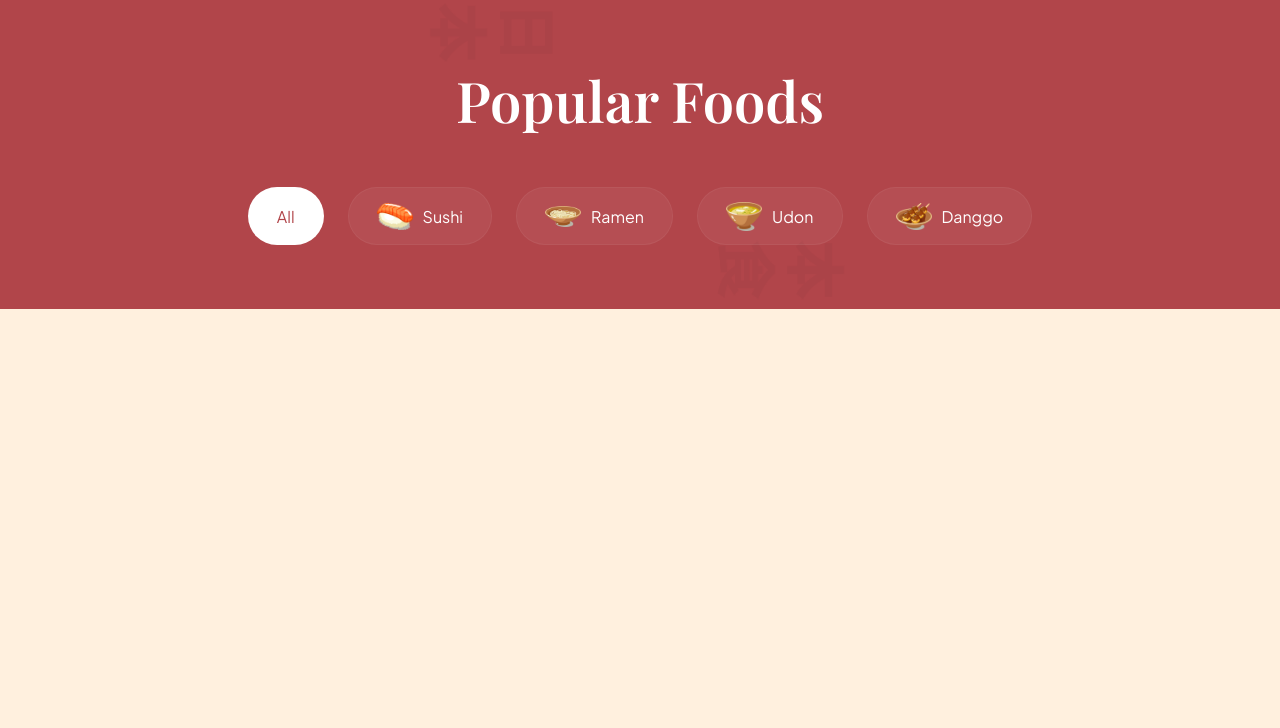
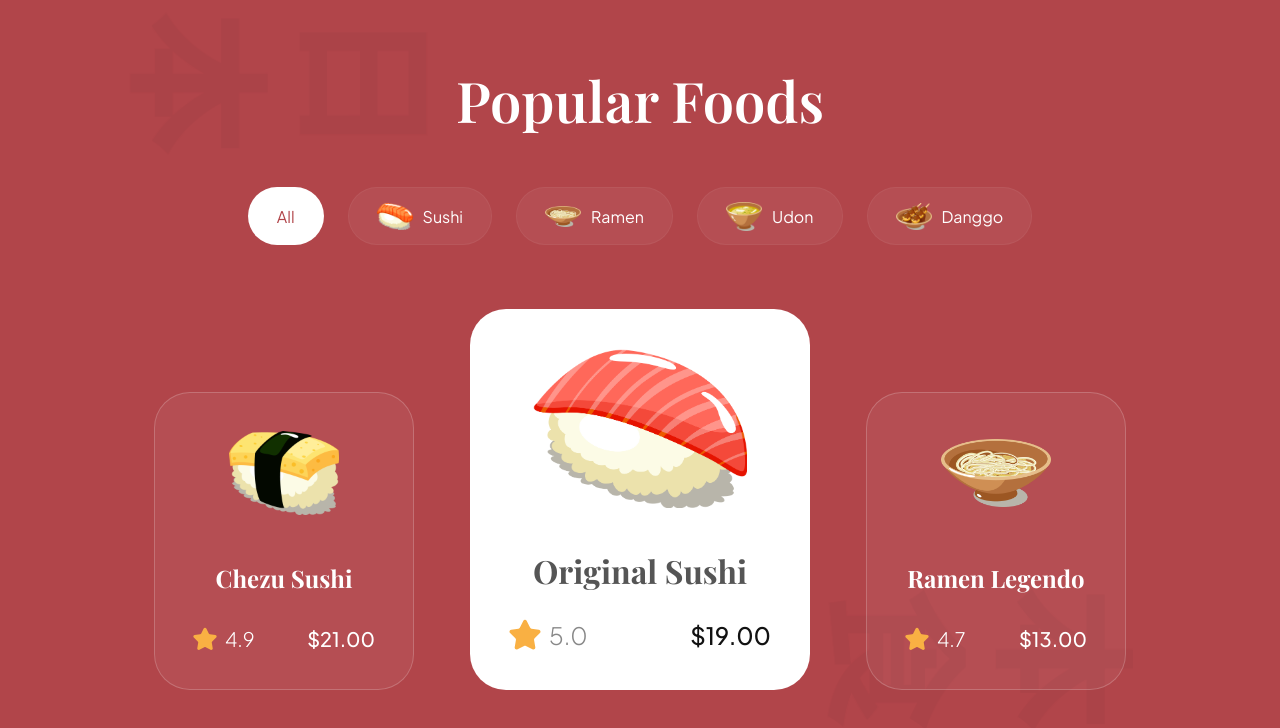
Before and after one commit to abdulrafayyamir/sushi-website, a plain HTML site: page index.html in a window 1280 px wide. Shown: the part 1418-2146 px from the top of the page. Before the commit the page ends 1727 px from the top, so only its background shows below. Drawn offline with nearby package versions, Linux system fonts and the light colour scheme.

Commit message:
popular section completed

```diff
--- a/css/sections/popular.css
+++ b/css/sections/popular.css
@@ -69,3 +69,147 @@
     background-color: #fff;
     color:var(--primary-color)
 }
+
+.popular-foods__catalogue{
+
+    margin-top: 64px;
+
+    display: flex;
+    justify-content: center;
+    align-items: flex-end;
+    flex-wrap: wrap;
+
+    gap:56px
+}
+
+.popular-foods__button{
+
+    width: fit-content;
+    padding: 20px 30px;
+    margin: 80px auto 0;
+
+    font-weight: 18px;
+    line-height: 23px;
+    font-family: var(--plus-jakarta-sans);
+
+    color: #fff;
+    border: none;
+    outline: none;
+    background: var(--secondary-color);
+    border-radius: 64px;
+    cursor: pointer;
+}
+
+.popular-foods__button img{
+
+    width: 14px;
+    height: 14px;
+    object-fit: contain;
+    margin-left: 21px;
+}
+
+.popular-foods__card {
+
+
+    padding: 38px;
+    min-width: 260px;
+    height: fit-content;
+    display: flex;
+    align-items: center;
+    flex-direction: column;
+    border-radius: 36px;
+    background: rgba(255,255, 255, 0.05);
+    border:1px solid rgba(255,255, 255, 0.2)
+}
+
+
+.popular-foods__card-image{
+
+    width:110px;
+    height: 84px;
+    object-fit: contain;
+}
+
+.popular-foods__card-title{
+
+    margin-top: 47px;
+    font-weight: 600px;
+    font-size: 24px;
+    line-height: 32px;
+    font-family: var(--playfair-display);
+    color:#fff;
+    text-align: center;
+}
+
+.popular-foods__card-details{
+
+    width:100%;
+    margin-top: 32px ;
+}
+.popular-foods__card-rating{
+
+    display: flex;
+    align-items: center;
+    gap:8px;
+}
+
+.popular-foods__card-rating img{
+
+    width: 24px;
+    height: 24px;
+    object-fit: contain;
+}
+
+.popular-foods__card-rating p{
+
+   font-size: 20px;
+   font-weight: 300;
+   font-family: var(--plus-jakarta-sans);
+   color:#fff;
+
+}
+
+.popular-foods__card-price{
+
+    font-size: 20px;
+    font-weight: 500;
+    font-family: var(--plus-jakarta-sans);
+    color:#fff;
+
+ }
+
+ .popular-foods__card.active-card{
+
+    background: #fff;
+    min-width: 340px;
+
+ }
+
+ .popular-foods__card.active-card .popular-foods__card-image{
+
+     width:214px;
+     height: 160px;
+ }
+
+ .popular-foods__card.active-card .popular-foods__card-title{
+
+    color: var(--black-500);
+    font-size: 32px;
+ }
+
+ .popular-foods__card.active-card .popular-foods__card-rating img{
+
+    width:32px;
+    height: 32px;
+ }
+
+ .popular-foods__card.active-card .popular-foods__card-rating p{
+    font-size: 24px;
+    color: var(--gray-100);
+ }
+
+ .popular-foods__card.active-card .popular-foods__card-price{
+
+    font-size: 24px;
+    color: var(--secondary-color);
+ }
--- a/index.html
+++ b/index.html
@@ -143,19 +143,50 @@
      </button>
    </div>
 
-   <div class="popular-foods_catalogue">
+   <div class="popular-foods__catalogue" >
+    <article class="popular-foods__card">
+      <img class="popular-foods__card-image" src="assets/sushi-12.png" alt="sushi-12" />
+      <h4 class="popular-foods__card-title">Chezu Sushi</h4>
 
-     <!--javascript-->
-   </div>
+      <div class="popular-foods__card-details flex-between">
+        <div class="popular-foods__card-rating">
+          <img src="assets/star.svg" alt="star" />
+          <p>4.9</p>
+        </div>
 
-   <!-- <button class="popular-foods_button">
+        <p class="popular-foods__card-price">$21.00</p>
+      </div>
+    </article>
 
-     Explore Food
+    <article class="popular-foods__card active-card">
+      <img class="popular-foods__card-image" src="assets/sushi-11.png" alt="sushi-11" />
+      <h4 class="popular-foods__card-title">Original Sushi</h4>
 
-     <img src="assets/arrow-right.svg" alt="arrow-right">
-   </button>
+      <div class="popular-foods__card-details flex-between">
+        <div class="popular-foods__card-rating">
+          <img src="assets/star.svg" alt="star" />
+          <p>5.0</p>
+        </div>
 
-  </section> -->
+        <p class="popular-foods__card-price">$19.00</p>
+      </div>
+    </article>
+
+    <article class="popular-foods__card">
+      <img class="popular-foods__card-image" src="assets/sushi-10.png" alt="sushi-10" />
+      <h4 class="popular-foods__card-title">Ramen Legendo</h4>
+
+      <div class="popular-foods__card-details flex-between">
+        <div class="popular-foods__card-rating">
+          <img src="assets/star.svg" alt="star" />
+          <p>4.7</p>
+        </div>
+
+        <p class="popular-foods__card-price">$13.00</p>
+      </div>
+    </article>
+  </div>
+  </section>
   <script src="js/script.js" type="module"></script>
 </body>
 </html>
```
